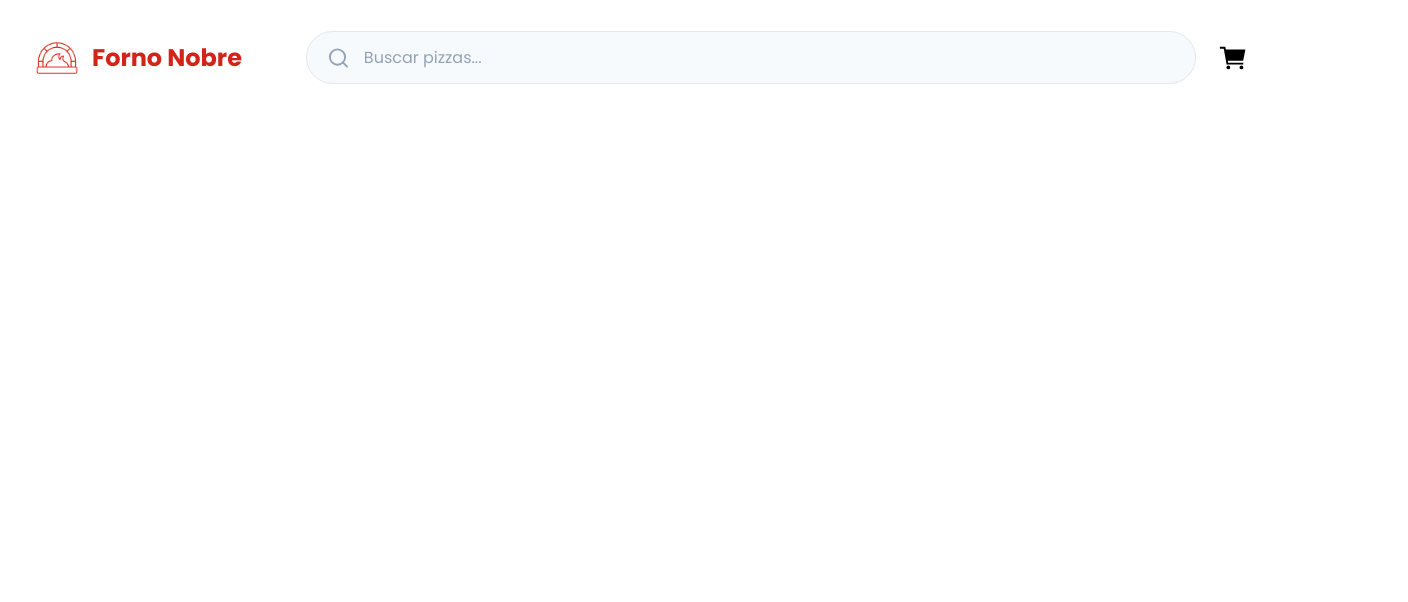
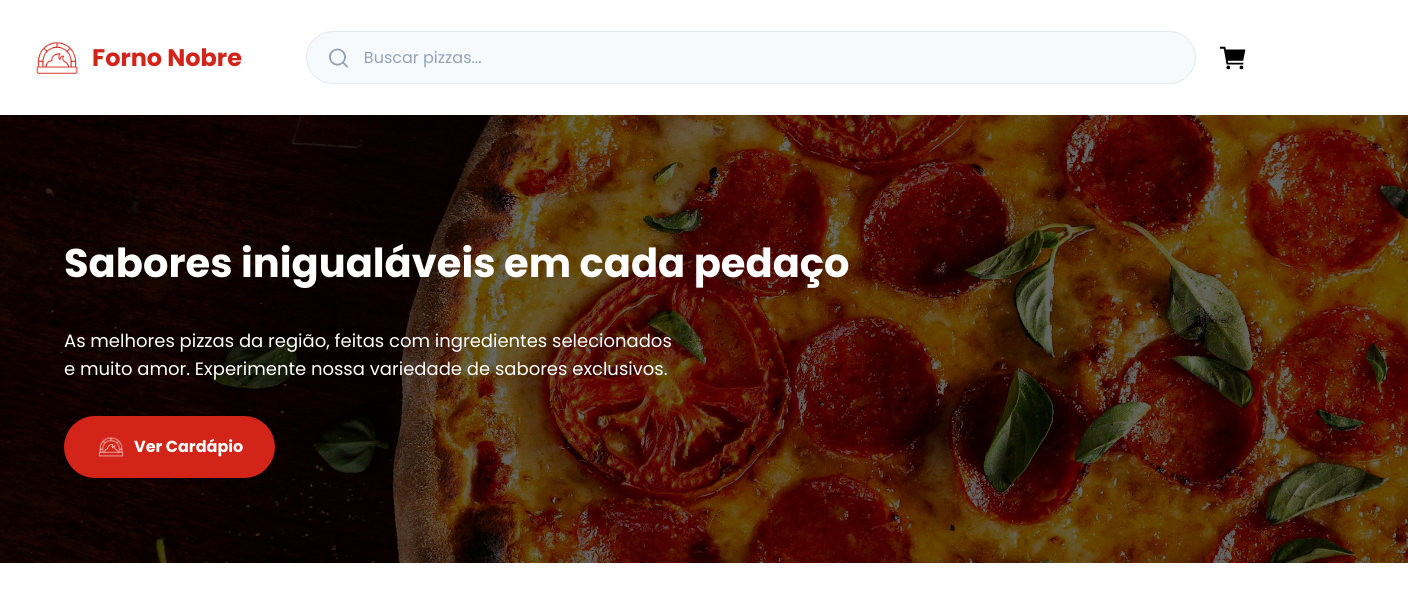
Before and after one commit to GGhiaroni/forno-nobre, a React (Vite) app: page / in a window 1280 px wide. Shown: the top 602 px of the page, 1408 px wide, since content can reach past the window. Built offline with nearby package versions, Linux system fonts and the light colour scheme.

Commit message:
finalizando o hero section

```diff
--- a/src/Componentes/HeroSection/index.jsx
+++ b/src/Componentes/HeroSection/index.jsx
@@ -1,18 +1,85 @@
 import styled from "styled-components";
-import imagemHeroSection from "../../assets/pizza-hero_section.png";
+import imagemHeroSection from "../../assets/pizza-hero_section.jpeg";
+import logoBranca from "/public/logo-forno-nobre-branco.png";
 
 const HeroSectionEstilizado = styled.section`
+  position: relative;
+  width: 100%;
+  height: 40vh;
+  background-image: url(${imagemHeroSection});
+  background-size: cover;
   display: flex;
+  align-items: center;
+  padding: 4rem;
+  color: var(--cor-branca);
+
+  &::before {
+    content: "";
+    position: absolute;
+    top: 0;
+    left: 0;
+    width: 100%;
+    height: 100%;
+    background-color: rgba(0, 0, 0, 0.6);
+    z-index: 1;
+  }
 `;
 
-const ImgHeroSectionEstilizada = styled.img`
-  background-image: url(${imagemHeroSection});
+const HeroContent = styled.div`
+  z-index: 2;
+
+  h1 {
+    font-size: var(--tamanho-fonte-xxxl);
+    font-weight: 700;
+  }
+
+  p {
+    font-size: var(--tamanho-fonte-l);
+    font-weight: 400;
+    margin-top: 1rem;
+    line-height: 1.6;
+    width: 50%;
+  }
+
+  button {
+    margin-top: 2rem;
+    background: var(--cor-primaria);
+    color: var(--cor-branca);
+    font-weight: 700;
+    padding: 1rem 2rem;
+    border: none;
+    border-radius: 2rem;
+    display: flex;
+    align-items: center;
+    gap: 0.5rem;
+    cursor: pointer;
+    font-size: var(--tamanho-fonte-md);
+    justify-content: center;
+    font-family: "Poppins", sans-serif;
+    line-height: 24px;
+  }
+`;
+
+const LogoBranca = styled.img`
+  width: 30px;
+  height: 30px;
 `;
 
 const HeroSection = () => {
   return (
     <HeroSectionEstilizado>
-      <ImgHeroSectionEstilizada />
+      <HeroContent>
+        <h1>Sabores inigualáveis em cada pedaço</h1>
+        <p>
+          As melhores pizzas da região, feitas com ingredientes selecionados e
+          muito amor. Experimente nossa variedade de sabores exclusivos.
+        </p>
+        <button>
+          {" "}
+          <LogoBranca src={logoBranca} />
+          Ver Cardápio
+        </button>
+      </HeroContent>
     </HeroSectionEstilizado>
   );
 };
--- a/src/GlobalStyle/index.jsx
+++ b/src/GlobalStyle/index.jsx
@@ -8,9 +8,6 @@ const GlobalStyle = createGlobalStyle`
   --tamanho-fonte-nome-pizza: 1.25rem;
   --tamanho-fonte-categoria-pizza: .75rem;
   --tamanho-fonte-descricao-pizza: .875rem;
-  --peso-fonte-nome-pizza: 600;
-  --peso-fonte-descricao-pizza: 400;
-  --peso-fonte-preco-pizza: 700;
   --tamanho-fonte-xxxl: 2.5rem;
   --tamanho-fonte-xl: 1.5rem;
   --tamanho-fonte-l: 1.125rem;
--- a/src/Pages/Home.jsx
+++ b/src/Pages/Home.jsx
@@ -1,7 +1,7 @@
 import HeroSection from "../Componentes/HeroSection";
 
 const Home = () => {
-  <HeroSection />;
+  return <HeroSection />;
 };
 
 export default Home;
```
Also changed, not shown: public/logo-forno-nobre-branco.png (added), src/assets/pizza-hero_section.jpeg (added).
